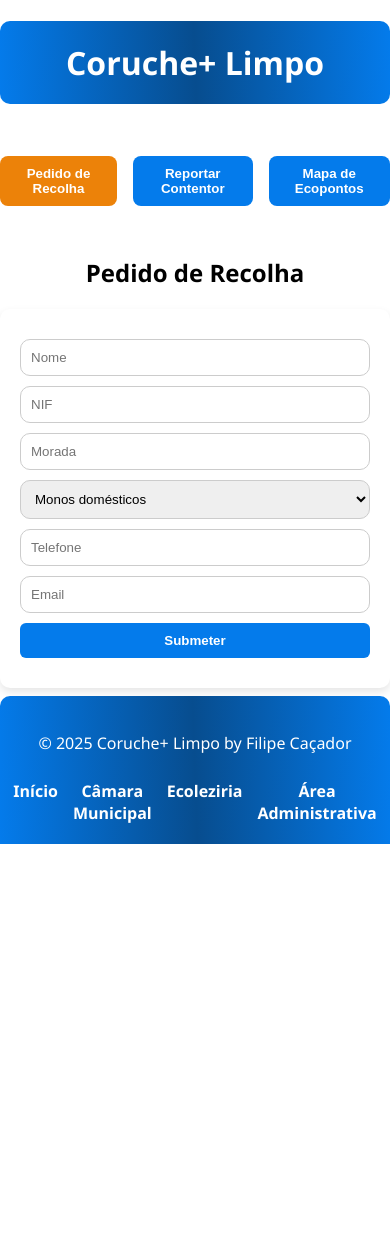
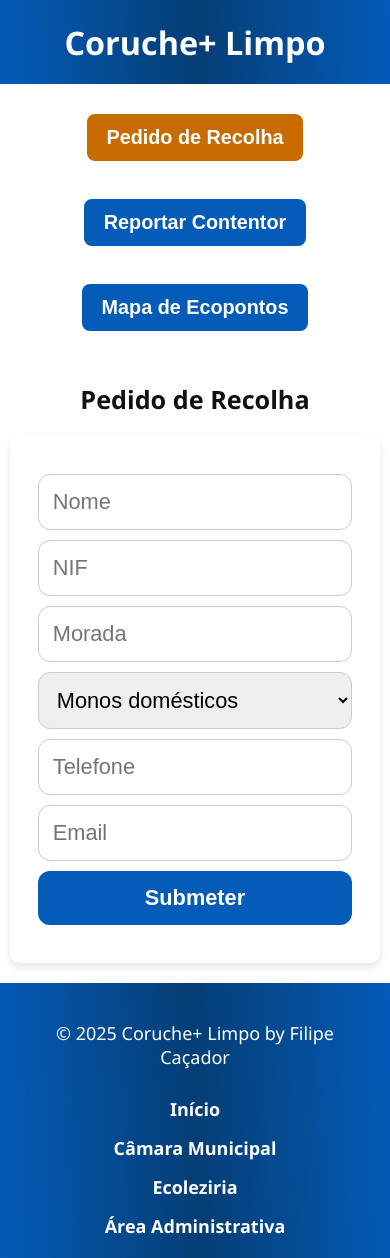
Before and after one commit to FilipeCacador2/Concelho-Limpo, a Flask app: page / in a window 390 px wide. Before the commit the page ends 844 px from the top, so only its background shows below. Run offline with Flask 3, Linux system fonts and the light colour scheme; some libraries are stand-ins or nearby versions.

Commit message:
Atualização dos estilos CSS

```diff
--- a/static/css/style.css
+++ b/static/css/style.css
@@ -1,4 +1,4 @@
-
+/* ---------- GLOBAL RESET ---------- */
 * {
   box-sizing: border-box;
 }
@@ -9,69 +9,50 @@ html, body {
   display: flex;
   flex-direction: column;
   font-family: 'Segoe UI', Tahoma, Geneva, Verdana, sans-serif;
+  font-size: 16px;
+  background-color: #fff;
+  color: #111;
 }
 
 main {
   flex: 1;
+  display: flex;
+  flex-direction: column;
+  justify-content: center;
+  align-items: center;
+  padding: 20px;
 }
 
+/* ---------- HEADER ---------- */
 h1 {
   color: white;
   background: linear-gradient(
     88deg,
-    rgba(4, 123, 235, 1) 0%,
-    rgba(7, 77, 143, 1) 50%,
-    rgba(4, 123, 235, 1) 100%
+    #045bb8 0%,
+    #053E75 50%,
+    #045bb8 100%
   );
   padding: 20px;
-  border-radius: 10px;
   text-align: center;
+  font-size: 2em;
+  margin: 0;
 }
 
 h2 {
   align-self: center;
+  text-align: center;
 }
 
+/* ---------- FORM ---------- */
 form {
   margin: 20px auto;
-  padding: 20px;
-  background: white;
+  padding: 25px;
+  background: #fff;
   border-radius: 10px;
   max-width: 500px;
+  width: 90%;
   box-shadow: 0 4px 8px rgba(0, 0, 0, 0.1);
-}
-
-input,
-select,
-button {
-  display: block;
-  width: 100%;
-  margin: 10px 0;
-  padding: 10px;
-  border-radius: 10px;
-  border: 1px solid #ccc;
-  transition: all 0.2s ease-in-out;
-}
-
-input:focus,
-select:focus {
-  outline: none;
-  border: 2px solid #047BEB;
-  box-shadow: 0 0 5px rgba(4, 123, 235, 0.5);
-}
-
-button {
-  background: #047beb;
-  color: white;
-  border: none;
-  cursor: pointer;
-  border-radius: 6px;
-  font-weight: bold;
-}
-
-button:hover {
-  background: #ec8209;
-  transition: 0.3s ease;
+  font-size: 1em;
 }
 
 .form-title {
@@ -81,45 +62,164 @@ button:hover {
   font-weight: bold;
 }
 
+input,
+select,
+button {
+  display: block;
+  width: 100%;
+  margin: 10px 0;
+  padding: 12px;
+  border-radius: 10px;
+  border: 1px solid #ccc;
+  transition: all 0.2s ease-in-out;
+  font-size: 1em;
+}
 
+input:focus,
+select:focus {
+  outline: none;
+  border: 2px solid #045bb8;
+  box-shadow: 0 0 5px rgba(4, 91, 184, 0.4);
+}
+
+button {
+  background: #045bb8;
+  color: white;
+  border: none;
+  cursor: pointer;
+  border-radius: 6px;
+  font-weight: bold;
+  transition: 0.3s ease;
+}
+
+button:hover {
+  background: #c86b00;
+}
+
+input.error {
+  border: 2px solid #C0392B;
+  background: #ffe6e6;
+}
+
+/* ---------- FORM TOGGLE ---------- */
 .form-toggle {
   display: flex;
   justify-content: center;
   gap: 1rem;
   margin: 20px 0;
+  flex-wrap: wrap;
 }
 
 .form-toggle button {
   width: auto;
   padding: 10px 18px;
-  background: #047BEB;
+  background: #045bb8;
   border-radius: 8px;
+  color: #fff;
 }
 
 .form-toggle button.active {
-  background: #ec8209;
+  background: #c86b00;
 }
 
-input.error {
-  border: 2px solid red;
-  background: #ffe6e6;
+/* ---------- MESSAGES ---------- */
+.messages {
+  display: flex;
+  justify-content: center;
+  margin: 15px 0;
 }
 
+.alert {
+  padding: 12px 20px;
+  border-radius: 5px;
+  font-weight: bold;
+  text-align: center;
+  min-width: 280px;
+  max-width: 500px;
+}
+
+.alert.success {
+  background: #239B56;
+  color: white;
+}
+
+.alert.error {
+  background: #C0392B;
+  color: white;
+}
+
+/* ---------- LOGIN FORM ---------- */
+.login-container {
+  display: flex;
+  justify-content: center;
+  align-items: center;
+  min-height: calc(100vh - 120px);
+  padding: 20px;
+}
+
+.login-form {
+  background: #fff;
+  padding: 25px;
+  border-radius: 10px;
+  box-shadow: 0px 2px 6px rgba(0, 0, 0, 0.1);
+  width: 100%;
+  max-width: 350px;
+  text-align: center;
+}
+
+.login-form h2 {
+  margin-bottom: 20px;
+  color: #045bb8;
+}
+
+.login-form input {
+  width: 100%;
+  margin: 10px 0;
+  padding: 12px;
+  border-radius: 10px;
+  border: 1px solid #ccc;
+  font-size: 1em;
+}
+
+.login-form button {
+  width: 100%;
+  padding: 12px;
+  background: #045bb8;
+  color: white;
+  border: none;
+  border-radius: 5px;
+  font-size: 1em;
+  cursor: pointer;
+  transition: 0.3s ease;
+}
+
+.login-form button:hover {
+  background: #c86b00;
+}
+
+/* ---------- MAP ---------- */
+#map {
+  align-self: center;
+  height: 400px;
+  width: 50%;
+  margin: auto;
+  border-radius: 25px;
+}
+
+/* ---------- FOOTER ---------- */
 footer {
   background: linear-gradient(
     88deg,
-    rgba(4, 123, 235, 1) 0%,
-    rgba(7, 77, 143, 1) 50%,
-    rgba(4, 123, 235, 1) 100%
+    #045bb8 0%,
+    #053E75 50%,
+    #045bb8 100%
   );
   color: white;
   text-align: center;
   padding: 20px;
-  border-radius: 10px 10px 0 0;
-  position: fixed;
-  bottom: 0;
-  left: 0;
   width: 100%;
+  position: relative;
+  margin-top: auto;
 }
 
 footer .footer-content {
@@ -135,6 +235,7 @@ footer nav ul {
   gap: 15px;
   padding: 0;
   margin: 0;
+  flex-wrap: wrap;
 }
 
 footer nav ul li a {
@@ -145,87 +246,113 @@ footer nav ul li a {
 }
 
 footer nav ul li a:hover {
-  color: #ec8209;
+  color: #c86b00;
 }
 
+/* ---------- RESPONSIVE QUERIES ---------- */
 
-
-.login-container {
-  display: flex;
-  justify-content: center;
-  align-items: center;
-  min-height: calc(100vh - 120px);
+/* Phones (≤600px) */
+@media (max-width: 600px) {
+  html, body {
+    font-size: 18px;
   }
 
-.login-form {
-  background: #fff;
-  padding: 25px;
-  border-radius: 10px;
-  box-shadow: 0px 2px 6px rgba(0, 0, 0, 0.1);
-  width: 100%;
-  max-width: 350px;
-  text-align: center;
+  h1 {
+    font-size: 1.8em;
+    padding: 20px;
   }
 
-.login-form h2 {
-  margin-bottom: 20px;
-  color: #047BEB;
+  form, .login-form {
+    width: 95%;
+    padding: 28px;
+    font-size: 1.1em;
   }
 
-.login-form input {
-  width: 100%;
-  margin: 10px 0;
-  padding: 10px;
-  border-radius: 10px;
-  border: 1px solid #ccc;
+  input,
+  select,
+  button {
+    padding: 14px;
+    font-size: 1.1em;
+    border-radius: 12px;
+  }
+
+  .form-title {
+    font-size: 1.4em;
+  }
+
+  .form-toggle button {
+    font-size: 1.1em;
+    padding: 12px 20px;
+  }
+
+  #map {
+    width: 90%;
+    height: 250px;
+  }
+
+  footer {
+    padding: 20px;
     font-size: 1em;
   }
 
-.login-form button {
-  width: 100%;
-  padding: 10px;
-  background: #047BEB;
-  color: white;
-  border: none;
-  border-radius: 5px;
-  font-size: 1em;
-  cursor: pointer;
-  transition: 0.3s ease;
-}
-
-.login-form button:hover {
-  background: #ec8209;
-}
-
-.messages {
-    display: flex;
-    justify-content: center;
-    margin: 15px 0
+  footer nav ul {
+    flex-direction: column;
+    align-items: center;
   }
 
   .alert {
-  padding: 12px 20px;
-  border-radius: 5px;
-  font-weight: bold;
-  text-align: center;
-  min-width: 300px;
-  max-width: 500px;
+    font-size: 1em;
+    padding: 14px 18px;
+  }
 }
 
-.alert.success {
-  background: #2ecc71;
-  color: white;
+/* Tablets (601px–1024px) */
+@media (max-width: 1024px) and (min-width: 601px) {
+  html, body {
+    font-size: 17px;
   }
 
-.alert.error {
-  background: #e74c3c;
-  color: white;
+  h1 {
+    font-size: 2em;
+    padding: 25px;
+  }
+
+  form {
+    max-width: 650px;
+    width: 90%;
+    padding: 30px;
+    font-size: 1.1em;
+  }
+
+  input,
+  select,
+  button {
+    padding: 14px;
+    font-size: 1.1em;
   }
 
   #map {
-  align-self: center;
-  height: 400px;
-  width: 50%;
-  margin: auto;
-  border-radius: 25px;
+    width: 80%;
+    height: 320px;
   }
+
+  .form-toggle button {
+    padding: 12px 22px;
+    font-size: 1.1em;
+  }
+}
+
+/* Large screens (≥1025px) */
+@media (min-width: 1025px) {
+  html, body {
+    font-size: 16px;
+  }
+
+  main {
+    padding: 20px 80px;
+  }
+
+  form {
+    max-width: 600px;
+  }
+}
```
Also changed, not shown: static/css/admin.css (+160 -27 lines). Lines whose indentation alone changed are shown as unchanged.
